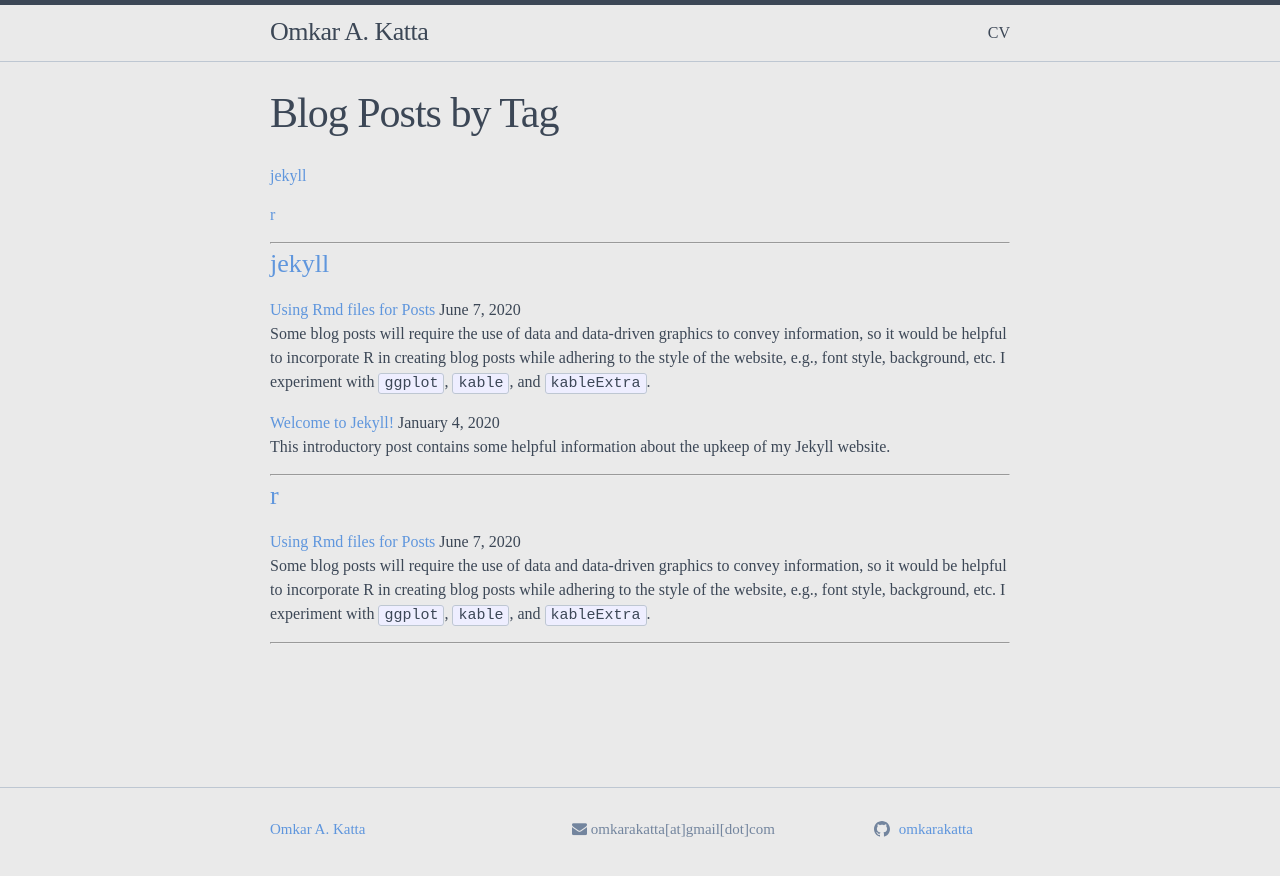
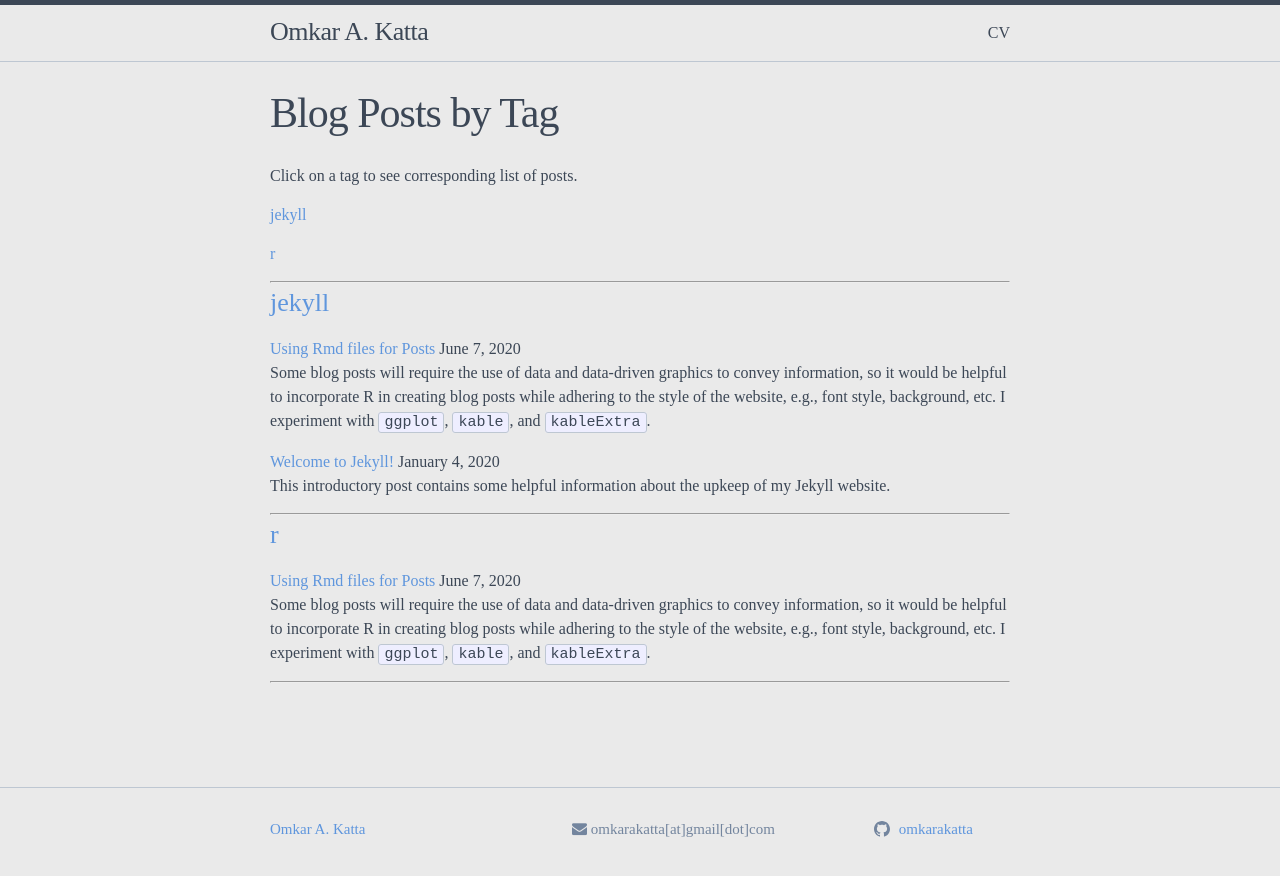
Before and after one commit to omkarakatta/omkarakatta.github.io, a Jekyll site: the page built from pages/postsbytag.md, in a window 1280 px wide. Shown: the top 876 px of the page. Built offline with Jekyll 4.4.1, drawn with Linux system fonts in a browser that asks for light colours; nearby versions of some CDN libraries.

Commit message:
add permalink

```diff
--- a/pages/postsbytag.md
+++ b/pages/postsbytag.md
@@ -1,9 +1,10 @@
 ---
 title: "Blog Posts by Tag"
+permalink: /tag/
 ---
 
 <!-- Reference: https://raw.githubusercontent.com/jokecamp/jokecamp.com/master/tag.md -->
-<!-- Click on a tag to see corresponding list of posts. -->
+Click on a tag to see corresponding list of posts.
 
 <!-- <ul style="list-style-type: none; margin:0" display = "inline"> -->
 {% for tag in site.tags %}
```
